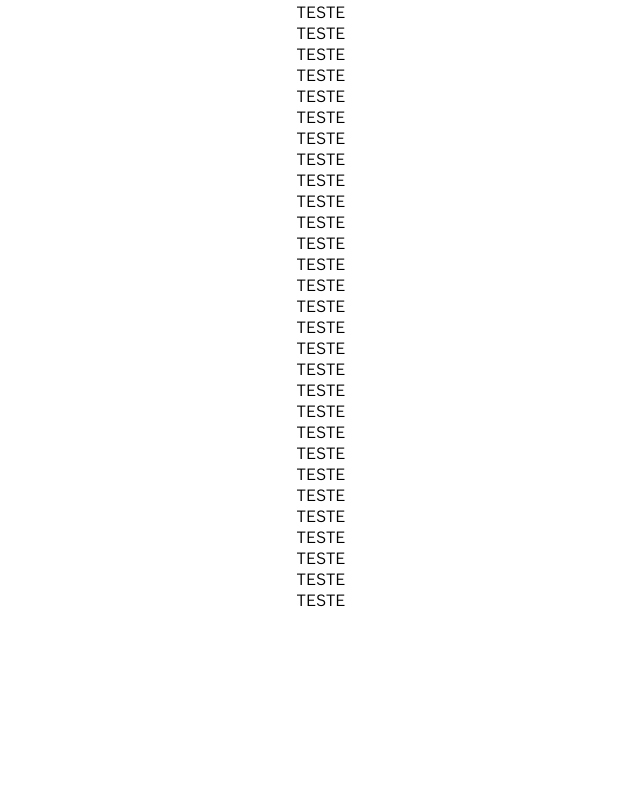
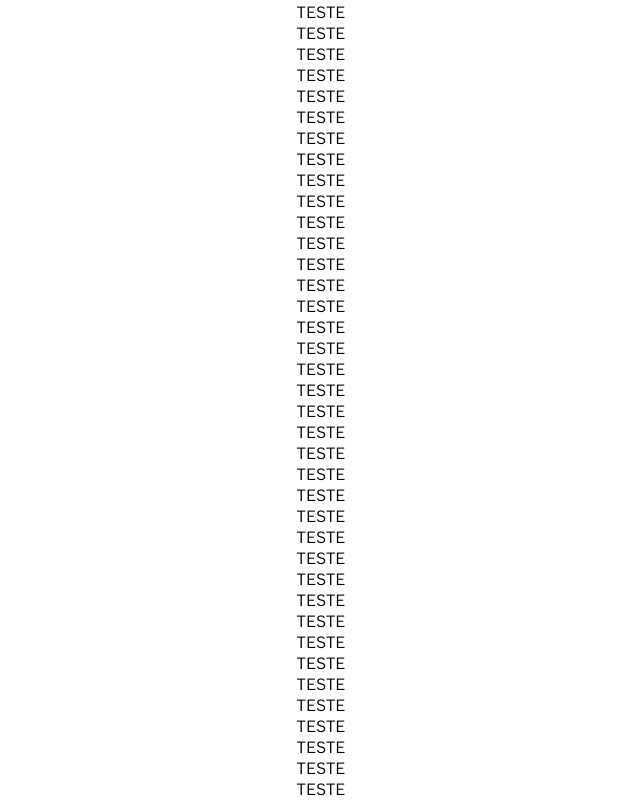
Before and after one commit to mavigpimenta/final-project-react, a React (Vite) app in the folder frontend/: page /home in a window 1280 px wide. Shown: the part 304-1104 px from the top of the page, without its empty margins (319-959 px from the left). Before the commit the page ends 915 px from the top, so only its background shows below. Built offline with nearby package versions, Linux system fonts and the light colour scheme.

Commit message:
fix: scrolling down main page

```diff
--- a/frontend/src/components/Navbar/styled.module.ts
+++ b/frontend/src/components/Navbar/styled.module.ts
@@ -1,11 +1,9 @@
 import styled from "styled-components";
 
 export const NavbarContainer = styled.div`
-    width: 100vw;
     height: 12vh;
     display: flex;
-    flex-direction: column;
-    justify-content: center;
+    align-items: center;
 
     &::after {
         content: "";
--- a/frontend/src/pages/MainPage/index.tsx
+++ b/frontend/src/pages/MainPage/index.tsx
@@ -45,6 +45,15 @@ const MainPage = () => {
                     <ul>TESTE</ul>
                     <ul>TESTE</ul>
                     <ul>TESTE</ul>
+                    <ul>TESTE</ul>
+                    <ul>TESTE</ul>
+                    <ul>TESTE</ul>
+                    <ul>TESTE</ul>
+                    <ul>TESTE</ul>
+                    <ul>TESTE</ul>
+                    <ul>TESTE</ul>
+                    <ul>TESTE</ul>
+                    <ul>TESTE</ul>
                 </Teste>
             </PageWrapper>
         </PageEnveloper>
--- a/frontend/src/pages/MainPage/styled.module.ts
+++ b/frontend/src/pages/MainPage/styled.module.ts
@@ -4,11 +4,10 @@ export const PageWrapper = styled.div`
   display: flex;
   justify-content: space-around;
   align-items: center;
-  width: 100vw;
   min-height: 88vh;
 `;
 
 export const Teste = styled.div`
     display: flex;
     flex-direction: column;
-`
+`;
```
